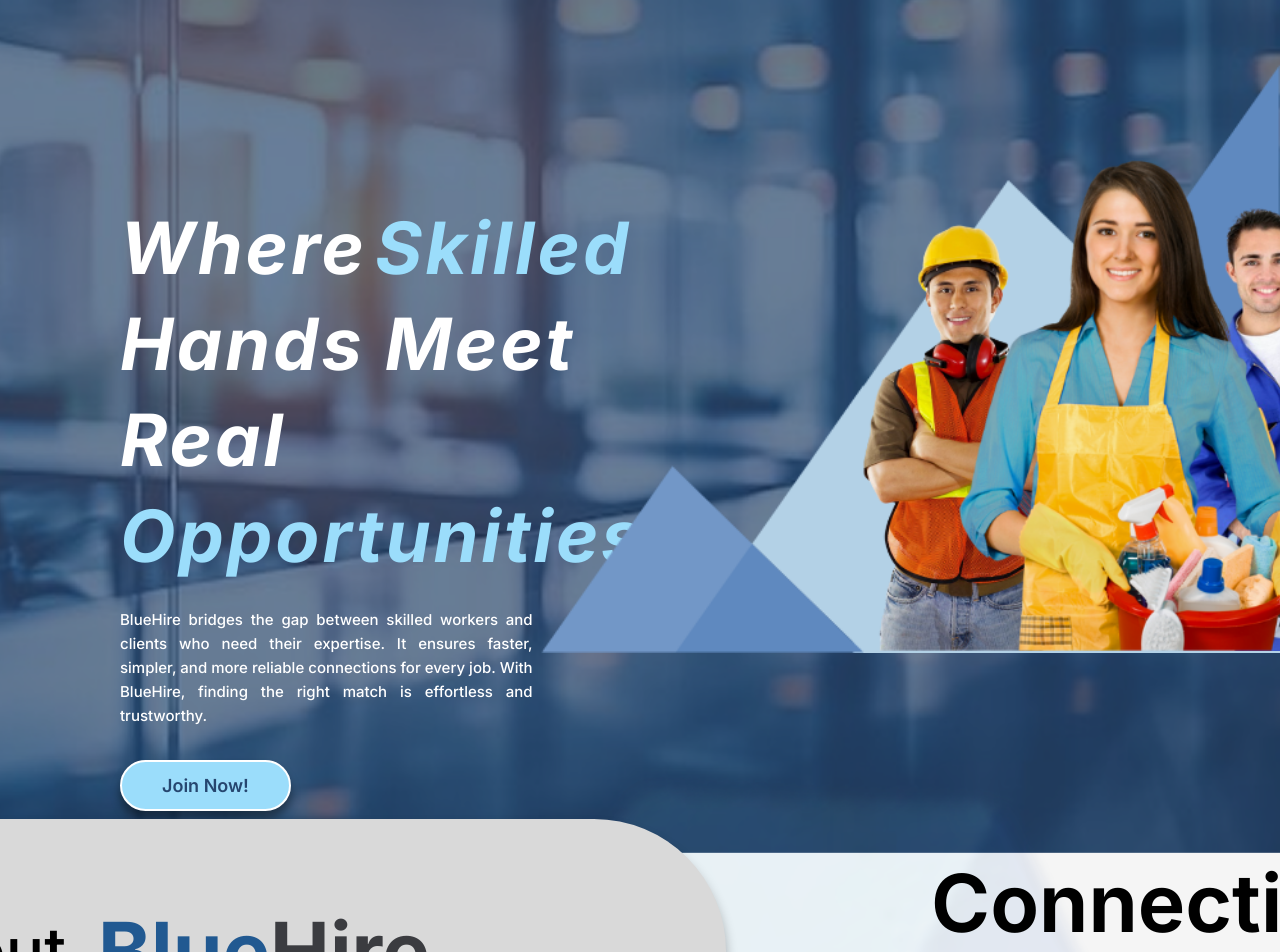
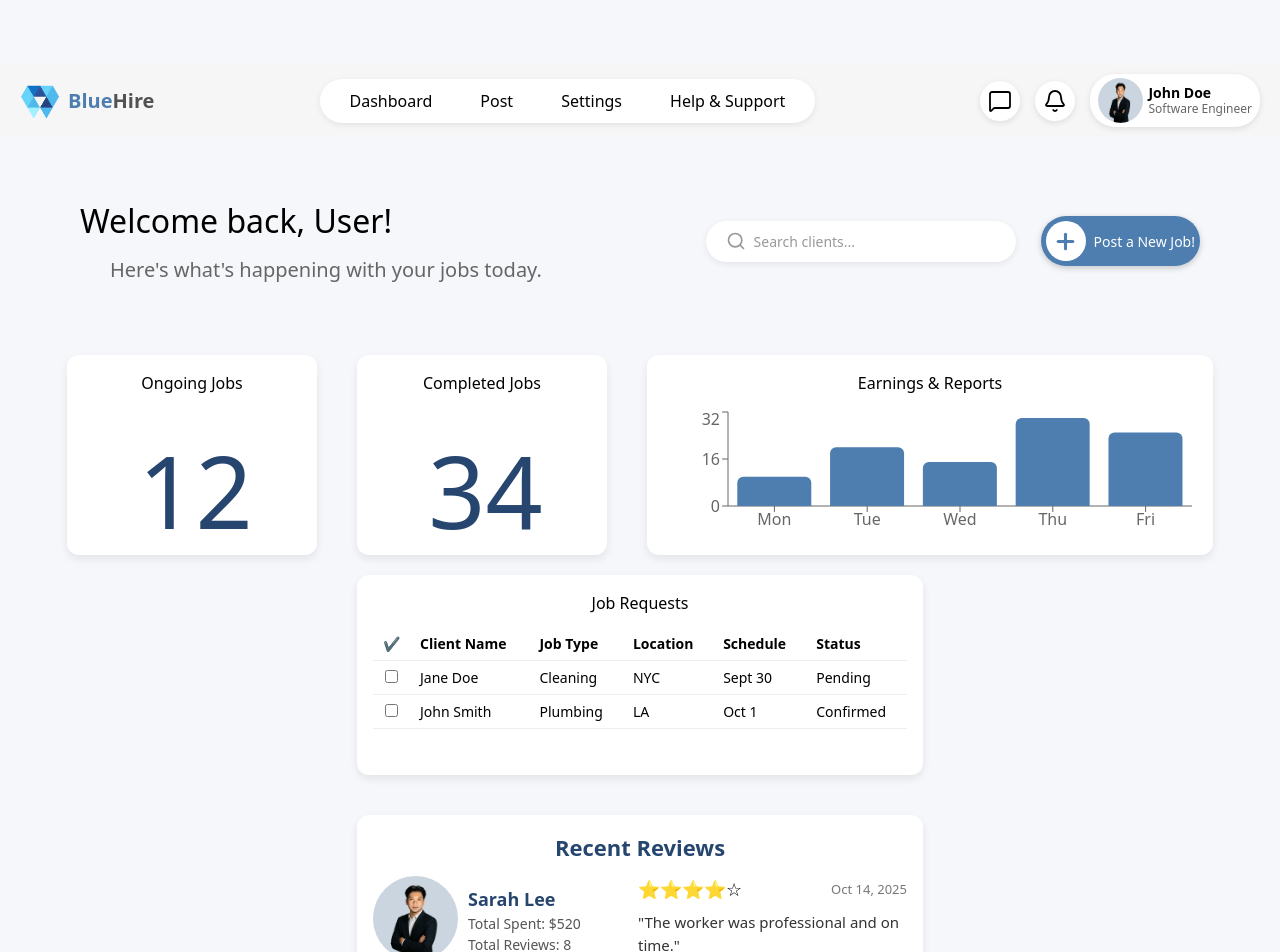
Before and after one commit to ero-s/BlueHire, a React (Vite) app in the folder frontend/: page / in a window 1280 px wide. Shown: the top 952 px of the page. Built offline with nearby package versions, Linux system fonts and the light colour scheme; a web font is replaced by a local one.

Commit message:
worker dashboard update and fixed

```diff
--- a/frontend/src/App.tsx
+++ b/frontend/src/App.tsx
@@ -35,10 +35,12 @@
 //   return <div className="p-10 text-center text-xl">Transactions Page</div>;
 // }
 
+import WorkerDashboard from "./Pages/WorkerDashboard";
+
 export default function App() {
   return (
     <>
-      <Landing />
+      <WorkerDashboard />
     </>
     // <Landing />
     // <Routes>
--- /dev/null
+++ b/frontend/src/Pages/WorkerDashboard.tsx
@@ -0,0 +1,36 @@
+import React from "react";
+import NavBar from "../components/WorkerSideDashboard/NavBar/NavBar";
+import DashboardUpperSection from "../components/WorkerSideDashboard/DashboardUpperSection/DashboardUpperSection";
+import DashboardMainSection from "../components/WorkerSideDashboard/DashboardMainSection/DashboardMainSection";
+
+const WorkerDashboard: React.FC = () => {
+  return (
+    <div
+      style={{
+        backgroundColor: "#F5F7FA",
+        minHeight: "100vh",
+        width: "100%",
+        overflowX: "hidden",
+        paddingTop: "8vh", // space for fixed navbar
+      }}
+    >
+      {/* Top Navigation Bar */}
+      <NavBar />
+
+      {/* Dashboard Body */}
+      <div
+        style={{
+          padding: "40px 60px",
+          display: "flex",
+          flexDirection: "column",
+          gap: "30px",
+        }}
+      >
+        <DashboardUpperSection />
+        <DashboardMainSection />
+      </div>
+    </div>
+  );
+};
+
+export default WorkerDashboard;
--- a/frontend/src/components/WorkerSideDashboard/DashboardMainSection/DashboardMainSection.css
+++ b/frontend/src/components/WorkerSideDashboard/DashboardMainSection/DashboardMainSection.css
@@ -84,46 +84,85 @@
   width: 30px;
 }
 
-/* Recent Reviews */
-.review-box {
-  display: flex;
-  gap: 16px;
-  margin-top: 12px;
+/* Title centered on top */
+.review-title {
+  text-align: center;
+  font-size: 22px;
+  font-weight: bold;
+  margin-bottom: 20px;
+  color: #26466f;
 }
 
-.profile-pic {
-  width: 71px;
-  height: 71px;
-  border-radius: 50%;
+/* Container for left + right sections */
+.review-container {
+  display: flex;
 }
 
-.review-info {
+/* Profile picture */
+.review-profile-pic {
+  width: 85px;
+  height: 85px;
+  border-radius: 50%;
+  object-fit: cover;
+}
+
+/* Container for name, total spent, and total reviews */
+.profile-details {
+  display: flex;
+  flex-direction: column;
+  text-align: center;
+  width: 180px;
+  padding-top: 10px;
+  padding-left: 10px;
+}
+
+/* Text styles */
+.reviewer-name {
+  font-size: 18px;
+  font-weight: 600;
+  color: #26466f;
+  justify-content: center;
+   width: max-content;
+}
+
+.reviewer-spent,
+.reviewer-reviews {
+  font-size: 14px;
+  color: #555;
+  width: max-content;
+}
+
+/* Right column - review section */
+.review-right {
   flex: 1;
   display: flex;
   flex-direction: column;
-  justify-content: center;
 }
 
+/* Stars and date row */
 .review-header {
   display: flex;
   justify-content: space-between;
   align-items: center;
+  margin-bottom: 8px;
 }
 
-.review-name {
-  font-size: 24px;
-  font-weight: bold;
-  color: #26466f;
+.review-stars {
+  font-size: 18px;
 }
 
-.review-stats {
-  text-align: right;
-  font-size: 14px;
-  color: #555;
+.review-date {
+  font-size: 13px;
+  color: #777;
+}
+
+/* Review text */
+.review-body {
+
 }
 
 .review-comment {
-  margin-top: 8px;
-  font-size: 14px;
+  font-size: 15px;
   color: #333;
+  width: 100%;
 }
--- a/frontend/src/components/WorkerSideDashboard/DashboardMainSection/DashboardMainSection.tsx
+++ b/frontend/src/components/WorkerSideDashboard/DashboardMainSection/DashboardMainSection.tsx
@@ -1,7 +1,7 @@
 import React from "react";
 import "./DashboardMainSection.css";
 // import { useNavigate } from "react-router-dom";
-import BlueHireLogo from "../../../assets/BlueHireLogo.png";
+import ProfilePic from "../../../assets/profile.png";
 import {
   BarChart,
   Bar,
@@ -106,28 +106,37 @@
         </div>
 
        {/* Recent Reviews */}
-        <div
-          className="card large-card"
-          // onClick={() => navigate("/recent-reviews")}
-        >
-          <h3>Recent Reviews</h3>
-          <div className="review-box">
-            <img src={BlueHireLogo} alt="BlueHire Logo" className="logo-img" />
-            <div className="review-info">
+<div className="card large-card">
+  <h3 className="review-title">Recent Reviews</h3>
+
+  <div className="review-container">
+
+    {/* Left: Profile Section */}
+    <div className="picture-section">
+      <img src={ProfilePic} alt="Profile Pic" className="review-profile-pic" />
+    </div>
+
+    {/* Left: Profile details */}
+      <div className="profile-details">
+        <p className="reviewer-name">Sarah Lee</p>
+        <p className="reviewer-spent">Total Spent: $520</p>
+        <p className="reviewer-reviews">Total Reviews: 8</p>
+      </div>
+
+    {/* Right: Review Section */}
+    <div className="review-right">
       <div className="review-header">
-                <span className="review-name">Sarah Lee</span>
-                <div className="review-stats">
-                  <p>Total Spent: $520</p>
-                  <p>Total Reviews: 8</p>
-                  <p>⭐⭐⭐⭐☆</p>
+        <div className="review-stars">⭐⭐⭐⭐☆</div>
+        <div className="review-date">Oct 14, 2025</div>
       </div>
-              </div>
-              <p className="review-comment">
-                "Great service! The worker was professional and on time."
-              </p>
+      <div className="review-body">
+        <p className="review-comment">"The worker was professional and on time."</p>
       </div>
     </div>
   </div>
+</div>
+
+
       </div>
     </div>
   );
--- a/frontend/src/components/WorkerSideDashboard/NavBar/NavBar.css
+++ b/frontend/src/components/WorkerSideDashboard/NavBar/NavBar.css
@@ -2,70 +2,151 @@
   display: flex;
   align-items: center;
   justify-content: space-between;
-    padding: 0px 20px;
-    height: 8vh;
-    box-shadow: 0 1px 10px -2px black;
-    background: #ffffff;
-    font-family: "Inter", sans-serif;
-    position: fixed;
-    top: 0;
-    left: 0;
-    width: 100%;
-    z-index: 1000;
+  background: #f6f6f6;
+  padding: 10px 20px;
 }
 
-.nav-logo{
-    position: relative;
-    bottom: -45px;
+.navbar-logo {
+  display: flex;
+  align-items: center;
+  gap: 8px;
 }
 
-.nav-menu {
+.logo-img {
+  width: 40px;
+  height: 40px;
+}
+
+.company-name {
+  font-size: 20px;
+  font-weight: bold;
+}
+
+.navbar-links {
+  display: flex;
+  list-style: none;
+  gap: 20px;
+  margin: 0;
+  padding: 0;
+  font-weight: 500;
+}
+
+.navbar-right {
   display: flex;
   align-items: center;
-    list-style: none;
-    gap: 40px;
-    margin-left: auto;
-    padding: 0;
-    font-size: 15px;
+  gap: 15px;
 }
 
-
-.nav-menu li {
-    display: flex;
-    flex-direction: column;
-    align-items: center;
-    justify-content: center;
+.icon-btn {
+  background: none;
+  border: none;
   cursor: pointer;
 }
 
-.nav-menu hr {
-    border: none;
-    width: 100%;
-    height: 2px;
-    border-radius: 5px;
-    background: rgb(49, 44, 123);
-    margin-top: 3px;
+.icon-btn img {
+  width: 24px;
+  height: 24px;
 }
 
-.nav-signup-btn button {
-    padding: 6px 16px;
+.profile {
+  display: flex;
+  align-items: center;
+  border-radius: 25px;
+  background: #ffffff;
   border: none;
-    border-radius: 6px;
-    background-color: #295f95;
-    color: #fff;
   cursor: pointer;
-    font-size: 14px;
-    margin: 0 40px;
+  box-shadow: 0 2px 6px rgba(0, 0, 0, 0.1);
+  transition: transform 0.2s ease, box-shadow 0.2s ease;
+  padding: 4px 8px;
+}
+.profile-pic {
+  width: 45px !important;
+  height: 45px !important;
+  border-radius: 50%;
 }
 
-/* Effects */
-
-.nav-signup-btn button:hover {
-    background: #4190df;
-    cursor: pointer;
+/* ✅ Hover on the whole container */
+.profile:hover {
+  transform: translateY(-2px);
+  box-shadow: 0 4px 12px rgba(0, 0, 0, 0.15);
 }
 
-.nav-menu li:hover {
-    transform: scale(1.05);
-    transition: all 0.3s ease;
+.profile-info {
+  display: flex;
+  flex-direction: column;
+  font-size: 14px;
+  line-height: 1.2;
+  margin-left: 5px;
 }
+
+.profile-name {
+  font-weight: bold;
+}
+
+.profile-position {
+  color: #666;
+  font-size: 12px;
+}
+
+.navbar-links {
+  display: flex;
+  list-style: none;
+  gap: 20px;
+  margin: 0;
+  padding: 2px 16px;   /* add padding inside container */
+  font-weight: 500;
+  background: #ffffff; /* white background */
+  border-radius: 25px; /* rounded container */
+  box-shadow: 0 2px 6px rgba(0, 0, 0, 0.08); /* subtle shadow */
+}
+
+.navbar-links li {
+  padding: 8px 14px;
+  border-radius: 12px;   /* rounded corners on hover */
+  cursor: pointer;
+  transition: background 0.3s, color 0.3s;
+}
+
+/* Hover effect */
+.navbar-links li:hover {
+  background: #f0f4f8;   /* light hover background */
+  color: #4D7EAF;        /* BlueHire brand blue */
+}
+
+/* Active (clicked) state */
+.navbar-links li:active {
+  background: #4D7EAF;
+  color: #ffffff;
+}
+
+/* ✅ Hide nav links on smaller screens */
+@media (max-width: 992px) {
+  .navbar-links {
+    display: none;
+  }
+}
+
+.icon-btn {
+  display: flex;
+  align-items: center;
+  justify-content: center;
+  width: 40px;       /* round size */
+  height: 40px;
+  border-radius: 50%;
+  background: #ffffff;
+  border: none;
+  cursor: pointer;
+  box-shadow: 0 2px 6px rgba(0, 0, 0, 0.1); /* subtle shadow */
+  transition: transform 0.2s ease, box-shadow 0.2s ease;
+}
+
+/* Hover effect */
+.icon-btn:hover {
+  transform: translateY(-2px);
+  box-shadow: 0 4px 12px rgba(0, 0, 0, 0.15);
+}
+
+/* Active (click) effect */
+.icon-btn:active {
+  transform: scale(0.95);
+}
```
Also changed, not shown: frontend/src/components/WorkerSideDashboard/NavBar/NavBar.tsx (+0 -39 lines), 1 other file (tests, documents, lock files or other folders). Lines whose indentation alone changed are shown as unchanged.
